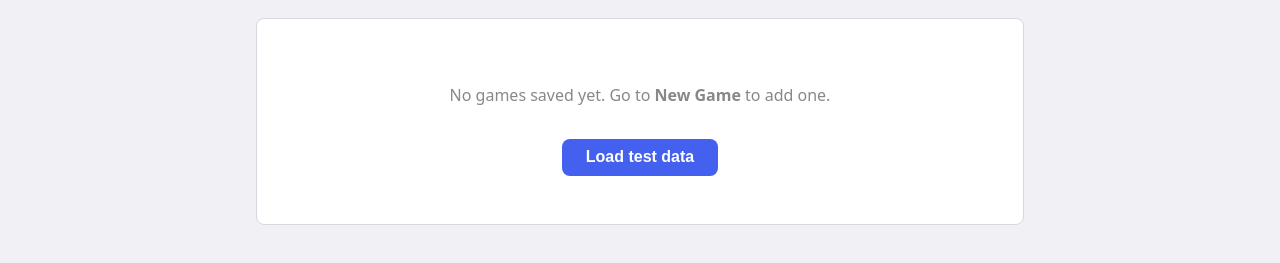
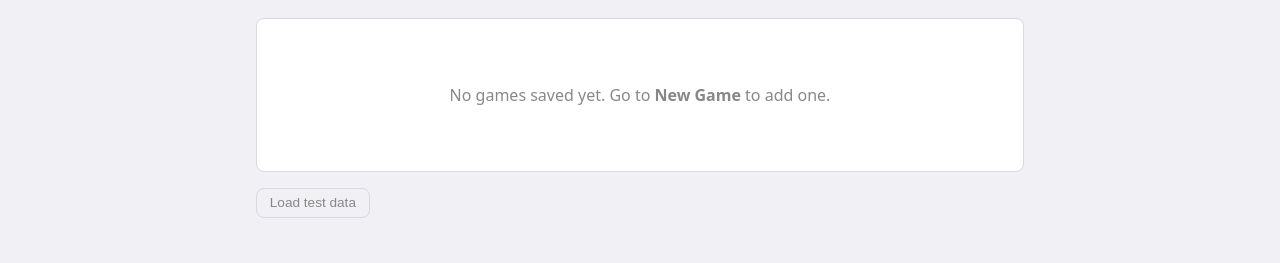
Before and after one commit to corix/65ers, a website built with Vite: page index.html in a window 1280 px wide. Both pictures are taken after a click on the button "Archive". Shown: the part 69-332 px from the top of the page. Built offline with nearby package versions, Linux system fonts and the light colour scheme.

Commit message:
Add test data load/ignore control

```diff
--- a/src/api.js
+++ b/src/api.js
@@ -17,6 +17,11 @@ export async function loadTestData() {
   if (testData?.players?.length) {
     localStorage.setItem(PLAYERS_KEY, JSON.stringify(testData.players));
   }
+}
+
+export function clearData() {
+  localStorage.removeItem(GAMES_KEY);
+  localStorage.removeItem(PLAYERS_KEY);
 }
 
 export async function saveGame(game) {
--- a/src/archive.css
+++ b/src/archive.css
@@ -108,6 +108,24 @@
   padding: 0.35rem 0.6rem;
 }
 
+.clear-data-btn {
+  display: block;
+  margin-top: 1rem;
+  padding: 0.4rem 0.8rem;
+  background: none;
+  border: 1px solid var(--border);
+  border-radius: var(--radius);
+  font-size: 0.85rem;
+  color: #888;
+  cursor: pointer;
+  transition: border-color 0.15s, color 0.15s;
+}
+
+.clear-data-btn:hover {
+  border-color: var(--red);
+  color: var(--red);
+}
+
 /* Responsive */
 
 @media (max-width: 500px) {
--- a/src/archive.js
+++ b/src/archive.js
@@ -1,5 +1,5 @@
 import './archive.css';
-import { loadGames, hasTestData, loadTestData } from './api.js';
+import { loadGames, hasTestData, loadTestData, clearData } from './api.js';
 
 export async function renderArchive(container) {
   const games = (await loadGames()).sort((a, b) => b.date.localeCompare(a.date));
@@ -9,19 +9,18 @@ export async function renderArchive(container) {
     const emptyEl = document.createElement('div');
     emptyEl.className = 'card empty-state';
     emptyEl.innerHTML = '<p>No games saved yet. Go to <strong>New Game</strong> to add one.</p>';
+    container.appendChild(emptyEl);
     if (hasTestData()) {
-      const btn = document.createElement('button');
-      btn.type = 'button';
-      btn.className = 'primary-btn';
-      btn.textContent = 'Load test data';
-      btn.style.marginTop = '1rem';
-      btn.addEventListener('click', async () => {
+      const loadBtn = document.createElement('button');
+      loadBtn.type = 'button';
+      loadBtn.className = 'clear-data-btn';
+      loadBtn.textContent = 'Load test data';
+      loadBtn.addEventListener('click', async () => {
         await loadTestData();
         await renderArchive(container);
       });
-      emptyEl.appendChild(btn);
+      container.appendChild(loadBtn);
     }
-    container.appendChild(emptyEl);
     return;
   }
 
@@ -60,6 +59,16 @@ export async function renderArchive(container) {
   });
 
   container.appendChild(list);
+
+  const clearBtn = document.createElement('button');
+  clearBtn.type = 'button';
+  clearBtn.className = 'clear-data-btn';
+  clearBtn.textContent = 'Ignore test data';
+  clearBtn.addEventListener('click', async () => {
+    clearData();
+    await renderArchive(container);
+  });
+  container.appendChild(clearBtn);
 }
 
 function formatDate(dateStr) {
```
